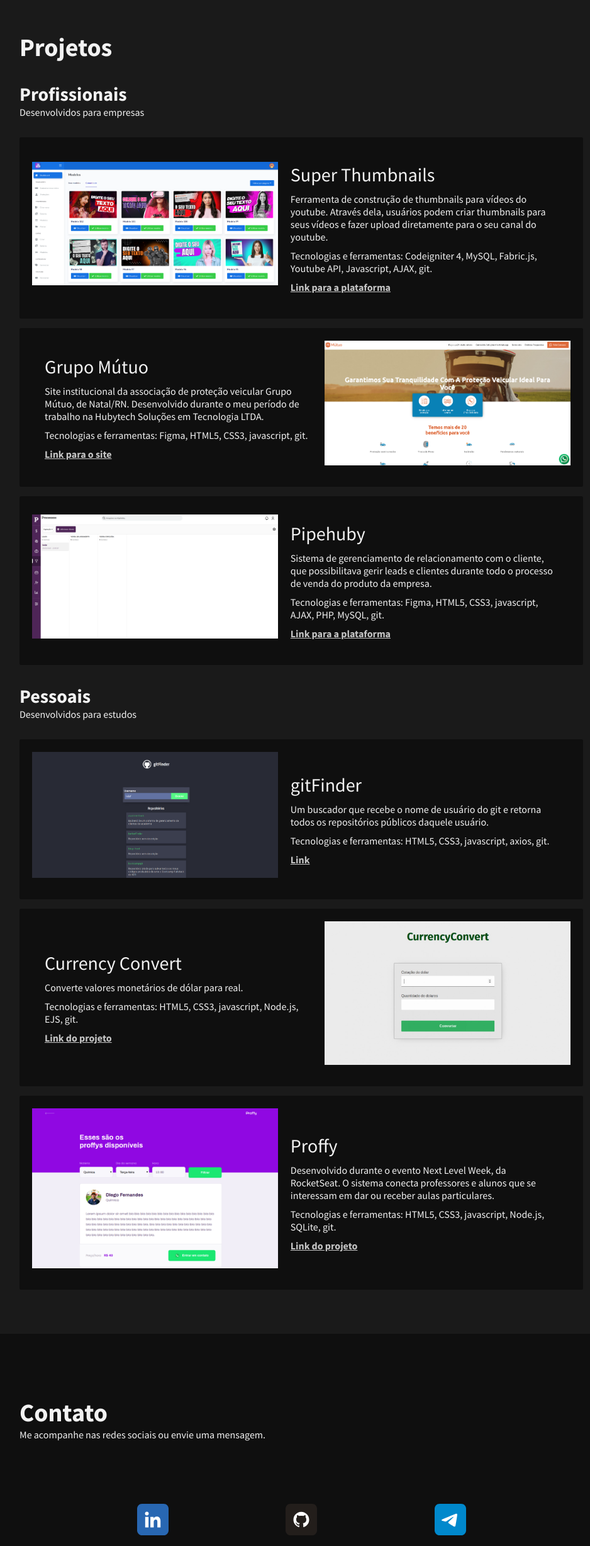
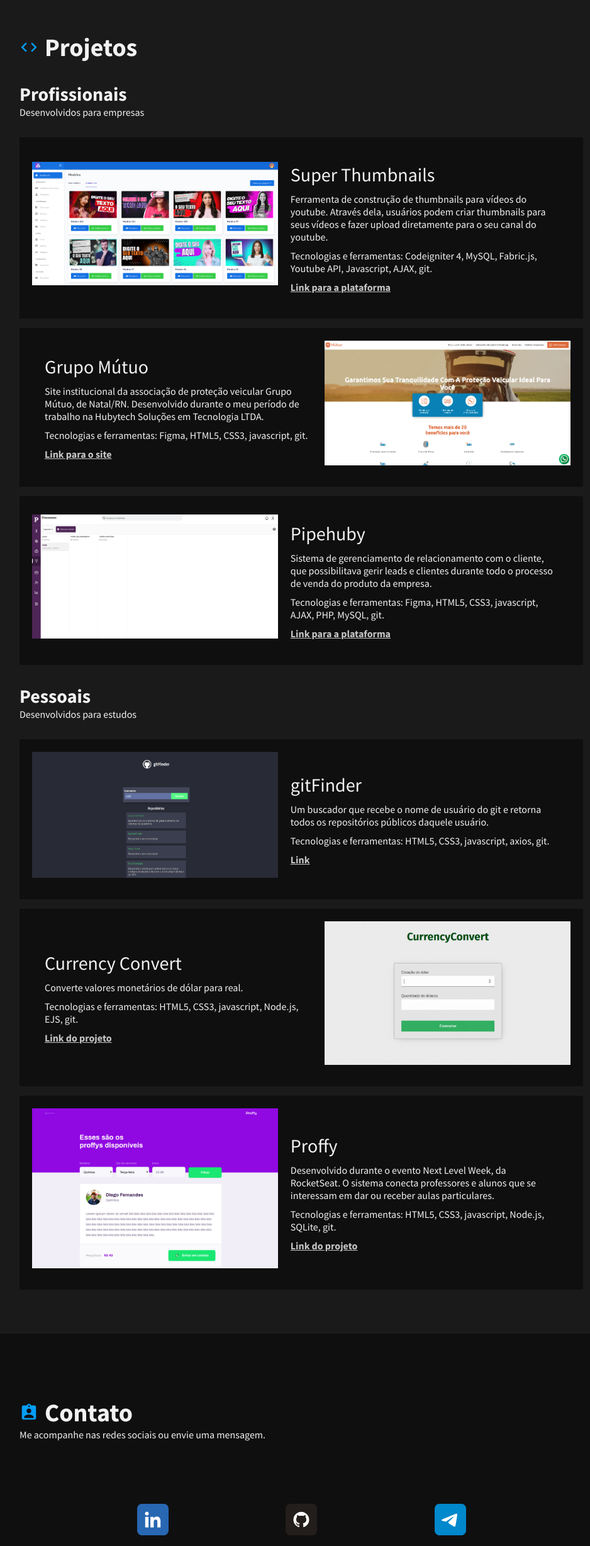
Before and after one commit to lu1zf/lu1zf.github.io, a React (Create React App) app: page / in a window 1280 px wide. Shown: the part 850-3305 px from the top of the page at 63% size, without its empty margins (161-1099 px from the left). Built offline with nearby package versions, Linux system fonts and the light colour scheme.

Commit message:
feat: Adds section icons

```diff
--- a/src/components/Contact/index.js
+++ b/src/components/Contact/index.js
@@ -2,13 +2,14 @@ import './styles.css';
 import githubImg from '../../assets/github.svg';
 import linkedinImg from '../../assets/linkedin.svg';
 import telegramImg from '../../assets/telegram.svg';
+import AssignmentIndIcon from '@mui/icons-material/AssignmentInd';
 
 const Contact = ({ data }) => {
   const { h2, description } = data;
   return (
     <section id="contact">
       <div className="section-container">
-        <h2>{h2}</h2>
+        <h2><AssignmentIndIcon /> {h2}</h2>
         <p>{description}</p>
         <div className="links-container">
           <a id="profile-link" href="https://www.linkedin.com/in/lu1zf/" target="_blank" rel="noreferrer" >
--- a/src/components/Projects/index.js
+++ b/src/components/Projects/index.js
@@ -1,4 +1,5 @@
 import './styles.css';
+import CodeIcon from '@mui/icons-material/Code';
 
 const Projects = ({ data }) => {
   const { h2, professionals, personals } = data;
@@ -6,7 +7,7 @@ const Projects = ({ data }) => {
   return (
     <section id="projects">
       <div className="section-container">
-        <h2>{h2}</h2>
+        <h2><CodeIcon /> {h2}</h2>
         <h3>{professionals.title}</h3>
         <p>{professionals.description}</p>
         <div className="projects-container">
```
